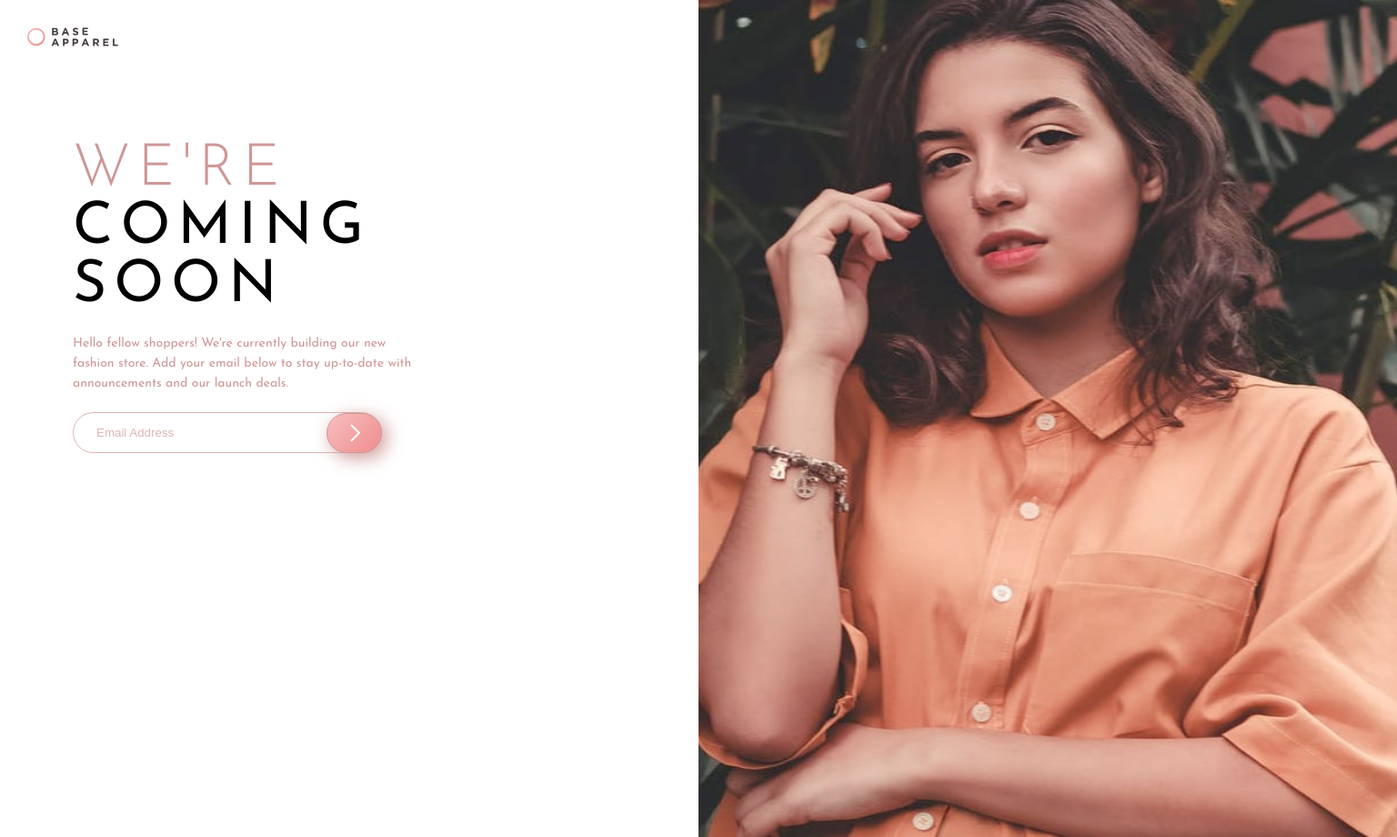
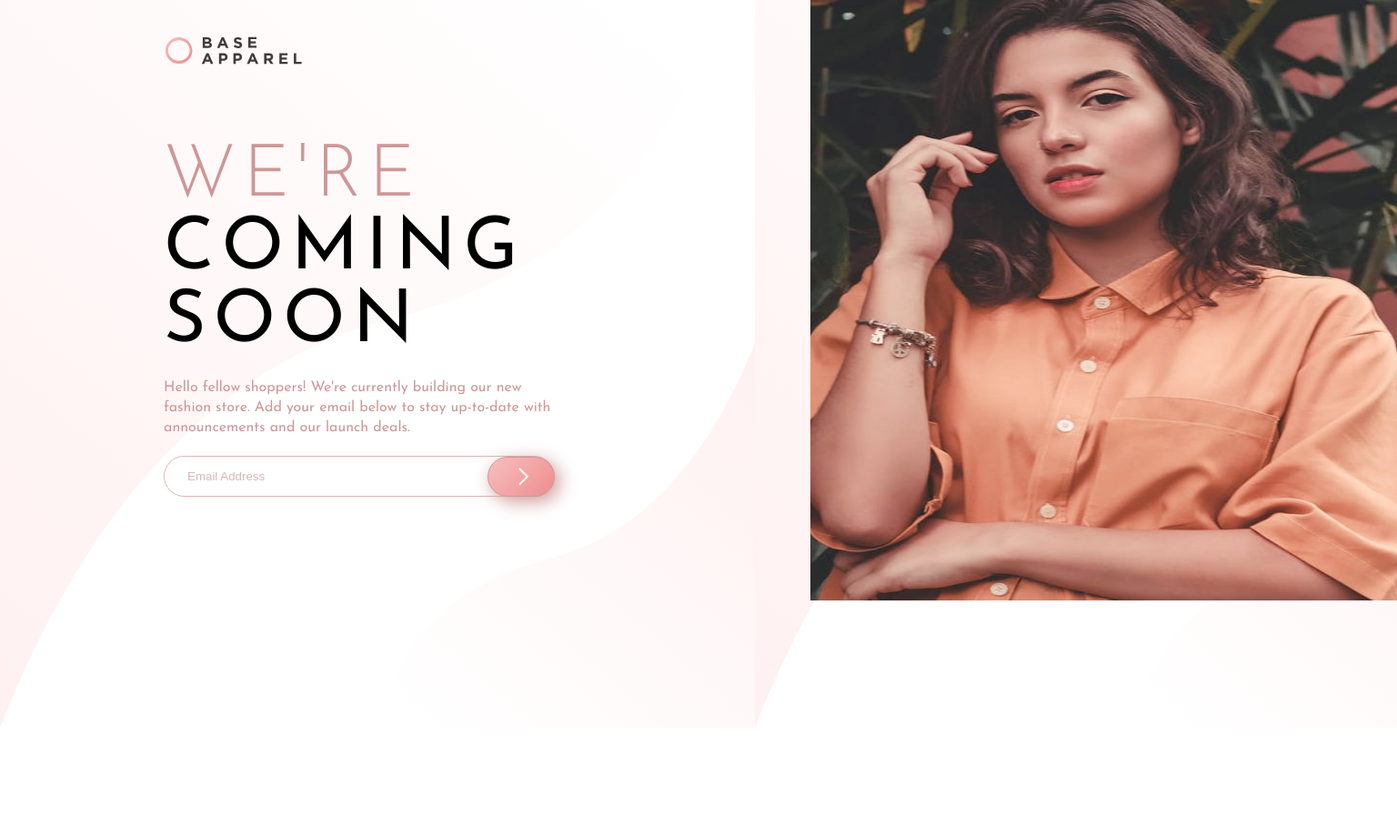
Before and after one commit to caio-alcantara/base-apparel-coming-soon-master, a plain HTML site: page index.html in a window 1536 px wide. Shown: the whole page at 91% size. After the commit the page ends 800 px from the top, so only its background shows below. Drawn offline with Linux system fonts and the light colour scheme.

Commit message:
full resposivity

```diff
--- a/styles/_form.scss
+++ b/styles/_form.scss
@@ -2,9 +2,6 @@
   position: relative;
   text-align: center;
   padding: 0 30px 80px 30px;
-  display: flex;
-  justify-content: center;
-  align-items: center;
   max-width: 680px;
   margin: 0 auto;
 
--- /dev/null
+++ b/styles/_media-1440.scss
@@ -0,0 +1,50 @@
+@media screen and (min-width: 1300px) {
+  header {
+    padding: 40px 30px 30px 182px;
+
+    img {
+      width: 150px;
+    }
+  }
+
+  main {
+    .img {
+      img {
+        max-width: 42%;
+        left: 58%
+      }
+    }
+
+
+  section {
+    padding: 30px 0 30px 150px;
+
+    .text {
+      h1 {
+        font-size: 5em;
+      }
+      p {
+        font-size: 16px;
+        width: 430px;
+      }
+    }
+
+    .input {
+      input {
+        width: 430px;
+      }
+      button {
+        transform: translateX(160px);
+        padding: 11px 25px 8px 35px;
+
+        img {
+          right: 15%;
+        }
+      }
+    }
+  }
+
+}
+
+
+}
--- a/styles/_media-800.scss
+++ b/styles/_media-800.scss
@@ -7,6 +7,10 @@
 }
 
 @media screen and (min-width: 900px) {
+  body {
+    background-image: url(../images/bg-pattern-desktop.svg);
+  }
+
   main {
     flex-direction: row;
     width: 100%;
@@ -33,7 +37,7 @@
 
       img {
         margin-top: -75px;
-        max-height: 115%;
+        max-height: 660px;
 
         max-width: 50%;
         position: absolute;
--- a/styles/style.scss
+++ b/styles/style.scss
@@ -21,3 +21,4 @@ $main-font: "Josefin Sans", sans-serif;
 /// medias
 @import "media-768";
 @import "media-800";
+@import "media-1440";
```
Also changed, not shown: styles/style.css, 1 other file.
